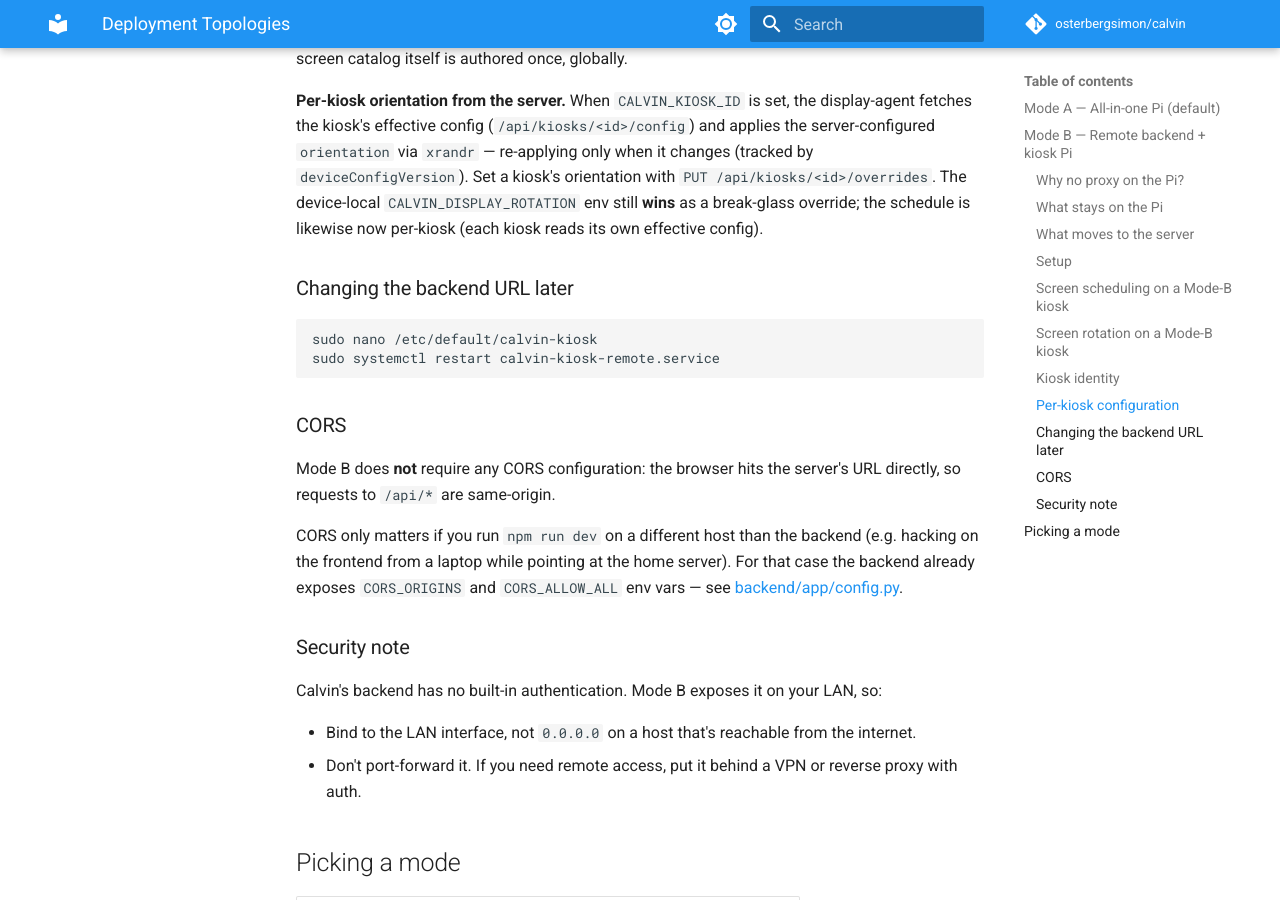
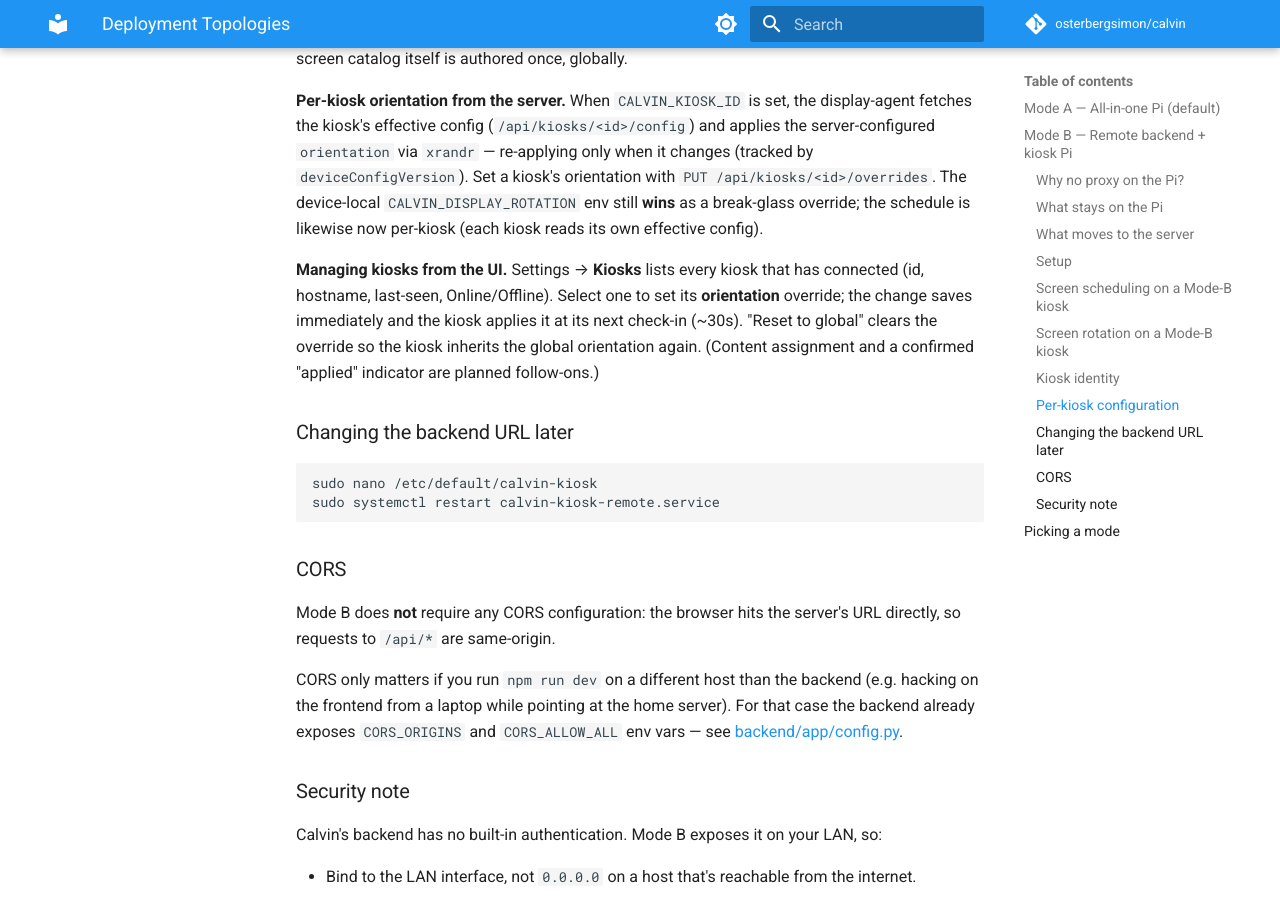
Before and after one commit to osterbergsimon/calvin, an MkDocs documentation site: the page built from docs/setup/DEPLOYMENT_TOPOLOGIES.md, in a window 1280 px wide and 900 px high, scrolled down 3791 px. Built offline with MkDocs 1.6.1 and Material for MkDocs 9.7.7, drawn with Linux system fonts in a browser that asks for light colours; comment, search, counter and statistics services are not loaded.

Commit message:
docs(kiosk): document the Kiosks management UI (dd9-ui)

````diff
--- a/docs/setup/DEPLOYMENT_TOPOLOGIES.md
+++ b/docs/setup/DEPLOYMENT_TOPOLOGIES.md
@@ -181,6 +181,12 @@ Set a kiosk's orientation with `PUT /api/kiosks/<id>/overrides`. The device-loca
 `CALVIN_DISPLAY_ROTATION` env still **wins** as a break-glass override; the schedule is likewise
 now per-kiosk (each kiosk reads its own effective config).
 
+**Managing kiosks from the UI.** Settings → **Kiosks** lists every kiosk that has connected (id,
+hostname, last-seen, Online/Offline). Select one to set its **orientation** override; the change
+saves immediately and the kiosk applies it at its next check-in (~30s). "Reset to global" clears the
+override so the kiosk inherits the global orientation again. (Content assignment and a confirmed
+"applied" indicator are planned follow-ons.)
+
 ### Changing the backend URL later
 
 ```bash
````
